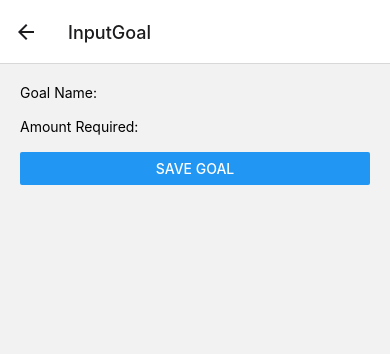
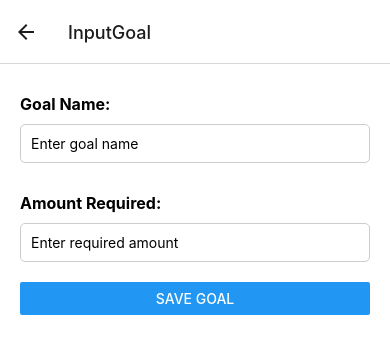
Before and after one commit to Sianah/RainyDay, a React Native app: screen / in a window 390 px wide. Both pictures are taken after a click on the button "ADD NEW GOAL". Shown: the top 354 px of the page. Built offline with nearby package versions, Linux system fonts and the light colour scheme.

Commit message:
changed layout with goalname and amount

```diff
--- a/InputGoalScreen.js
+++ b/InputGoalScreen.js
@@ -1,5 +1,5 @@
 import React, { useState } from 'react';
-import { View, Text, TextInput, Button } from 'react-native';
+import { View, Text, TextInput, Button, StyleSheet } from 'react-native';
 
 const InputGoalScreen = ({ route, navigation }) => {
   const { setGoals } = route.params;
@@ -19,17 +19,21 @@ const InputGoalScreen = ({ route, navigation }) => {
   };
 
   return (
-    <View style={{ flex: 1, padding: 20 }}>
-      <Text>Goal Name:</Text>
+    <View style={styles.container}>
+      <Text style={styles.label}>Goal Name:</Text>
       <TextInput
+        style={styles.inputBox}
         value={goalName}
         onChangeText={setGoalName}
+        placeholder="Enter goal name"
       />
 
-      <Text>Amount Required:</Text>
+      <Text style={styles.label}>Amount Required:</Text>
       <TextInput
+        style={styles.inputBox}
         value={amountRequired}
         onChangeText={setAmountRequired}
+        placeholder="Enter required amount"
         keyboardType="numeric"
       />
 
@@ -38,4 +42,24 @@ const InputGoalScreen = ({ route, navigation }) => {
   );
 }
 
+const styles = StyleSheet.create({
+  container: {
+    flex: 1,
+    padding: 20,
+    backgroundColor: 'white'
+  },
+  label: {
+    fontSize: 16,
+    marginVertical: 10,
+    fontWeight: 'bold'
+  },
+  inputBox: {
+    borderWidth: 1,
+    borderColor: '#ccc',
+    padding: 10,
+    borderRadius: 5,
+    marginBottom: 20
+  }
+});
+
 export default InputGoalScreen;
```
